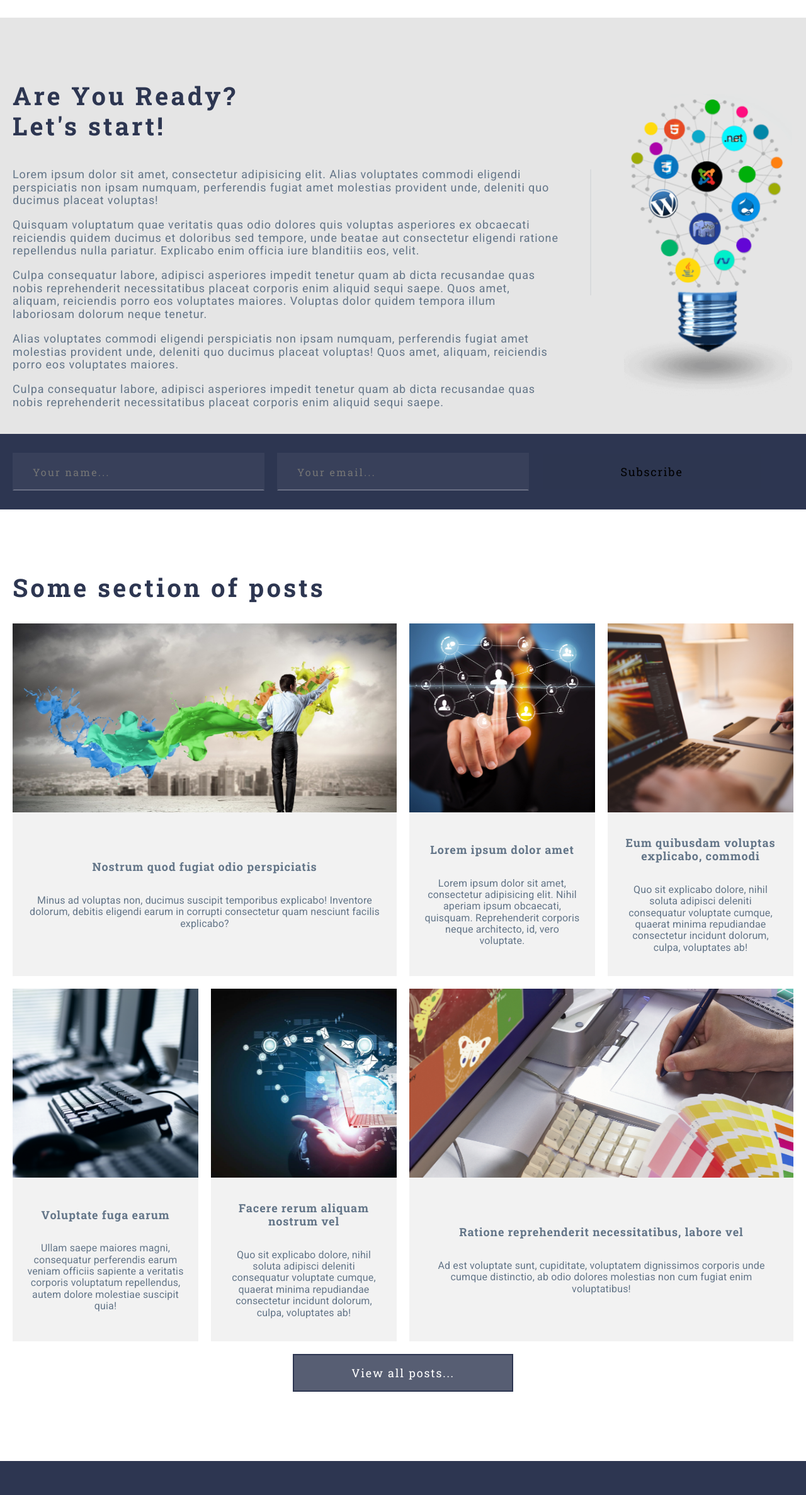
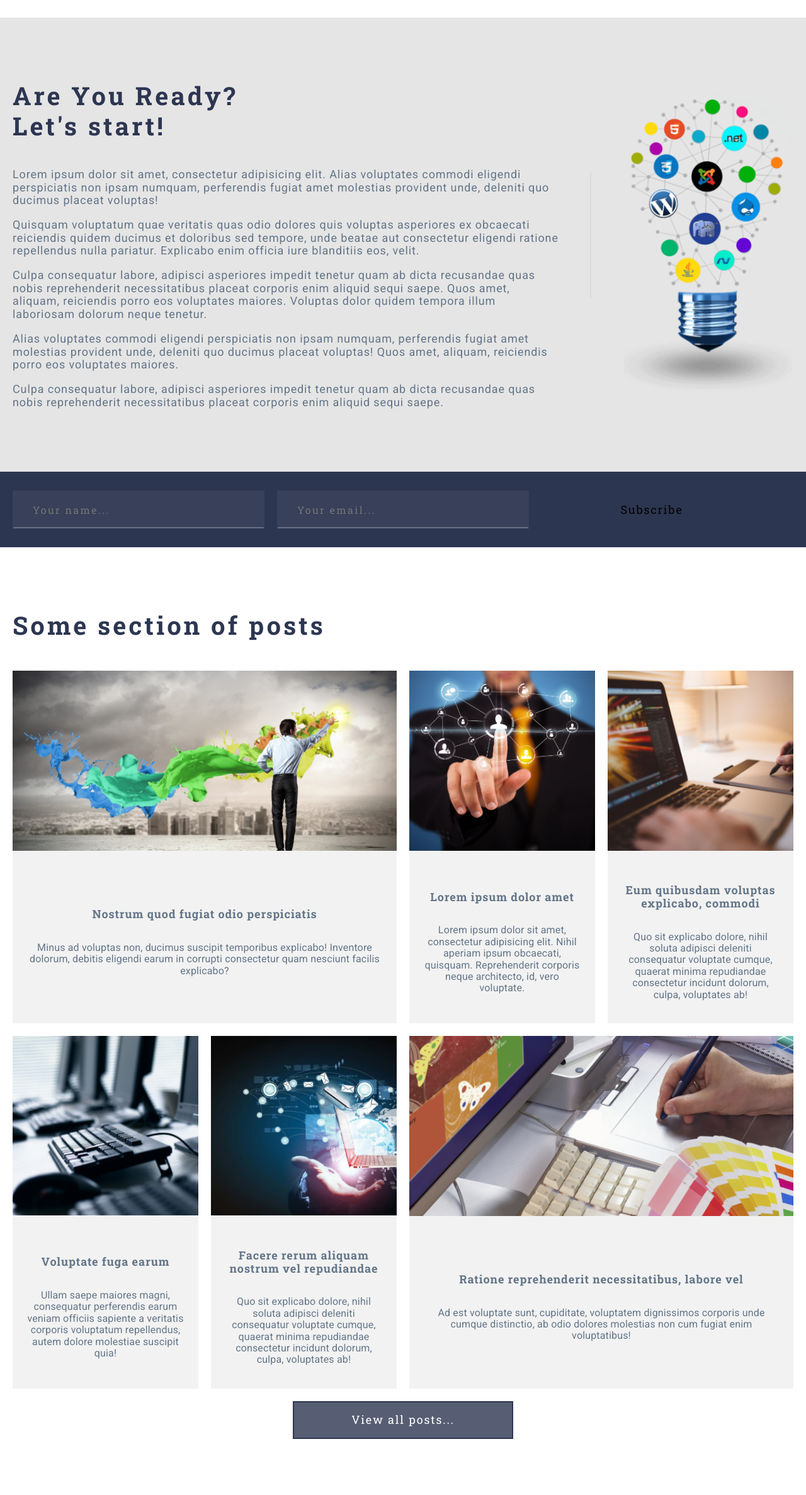
Before and after one commit to Maks-sv/grid-template-lesonn7-8, a plain HTML site: page index.html in a window 1280 px wide. Shown: the part 1682-4056 px from the top of the page at 63% size. Drawn offline with Linux system fonts and the light colour scheme.

Commit message:
grit-template-commit-section-3-4

```diff
--- a/assets/scss/components/footer/_footer.scss
+++ b/assets/scss/components/footer/_footer.scss
@@ -3,7 +3,6 @@
 
 .footer {
   background-color: $color-primary;
-  margin-top: 10px;
   padding: 60px;
   .footer__container {
     @extend %container;
--- a/assets/scss/components/sections/_section-about.scss
+++ b/assets/scss/components/sections/_section-about.scss
@@ -3,7 +3,7 @@
 
 .section-about {
   padding-top: 100px;
-  padding-bottom: 40px;
+  padding-bottom: 100px;
   background-color: $color-gray-light;
   letter-spacing: 0.055em;
 
@@ -28,12 +28,12 @@
     }
     p:first-of-type::after {
       position: absolute;
-      top: 27%;
+      top: 28%;
       right: -50px;
       width: 2px;
       height: 200px;
       content: "";
-      background-color: rgba(99, 117, 136, 0.1);
+      background-color: rgba($color-gray, 0.1);
     }
   }
   &__img {
--- a/assets/scss/components/sections/_section-posts.scss
+++ b/assets/scss/components/sections/_section-posts.scss
@@ -6,8 +6,10 @@
   padding-bottom: 100px;
   h2 {
     margin-top: 0;
+    margin-bottom: 3rem;
   }
   h3 {
+    font-family: "Roboto Slab";
     color: $color-gray;
     letter-spacing: 0.05em;
     text-align: center;
@@ -33,10 +35,6 @@
     grid-template-rows: 300px 1fr;
   }
   &__image {
-    display: flex;
-    align-content: center;
-    justify-content: center;
-    background-color: $color-primary;
     overflow: hidden;
     img {
       width: 100%;
--- a/index.html
+++ b/index.html
@@ -137,7 +137,8 @@
             eos voluptates maiores. Voluptas dolor quidem tempora illum laboriosam dolorum neque tenetur.</p>
           <p>Alias voluptates commodi eligendi perspiciatis non ipsam numquam, perferendis fugiat amet molestias
             provident unde, deleniti quo ducimus placeat voluptas! Quos amet, aliquam, reiciendis porro eos voluptates
-            maiores.</p>
+            maiores.
+          </p>
           <p>Culpa consequatur labore, adipisci asperiores impedit tenetur quam ab dicta recusandae quas nobis
             reprehenderit necessitatibus placeat corporis enim aliquid sequi saepe.</p>
         </div>
@@ -228,7 +229,7 @@
                 <img src="assets/img/img-post-5.png" alt="#">
               </div>
               <div class="section-posts__description">
-                <h3>Facere rerum aliquam nostrum vel</h3>
+                <h3>Facere rerum aliquam nostrum vel repudiandae</h3>
                 <p>Quo sit explicabo dolore, nihil soluta
                   adipisci deleniti consequatur voluptate
                   cumque, quaerat minima repudiandae
@@ -243,7 +244,7 @@
                 <img src="assets/img/img-post-6.png" alt="#">
               </div>
               <div class="section-posts__description">
-                <h3>Ratione reprehenderit necessitatibus, labore vel</h3>
+                <h3>Ratione reprehenderit necessitatibus, labore vel </h3>
                 <p>Ad est voluptate sunt, cupiditate, voluptatem dignissimos corporis unde
                   cumque distinctio, ab odio dolores molestias non cum fugiat enim voluptatibus!</p>
               </div>
```
Also changed, not shown: assets/css/style.css.
